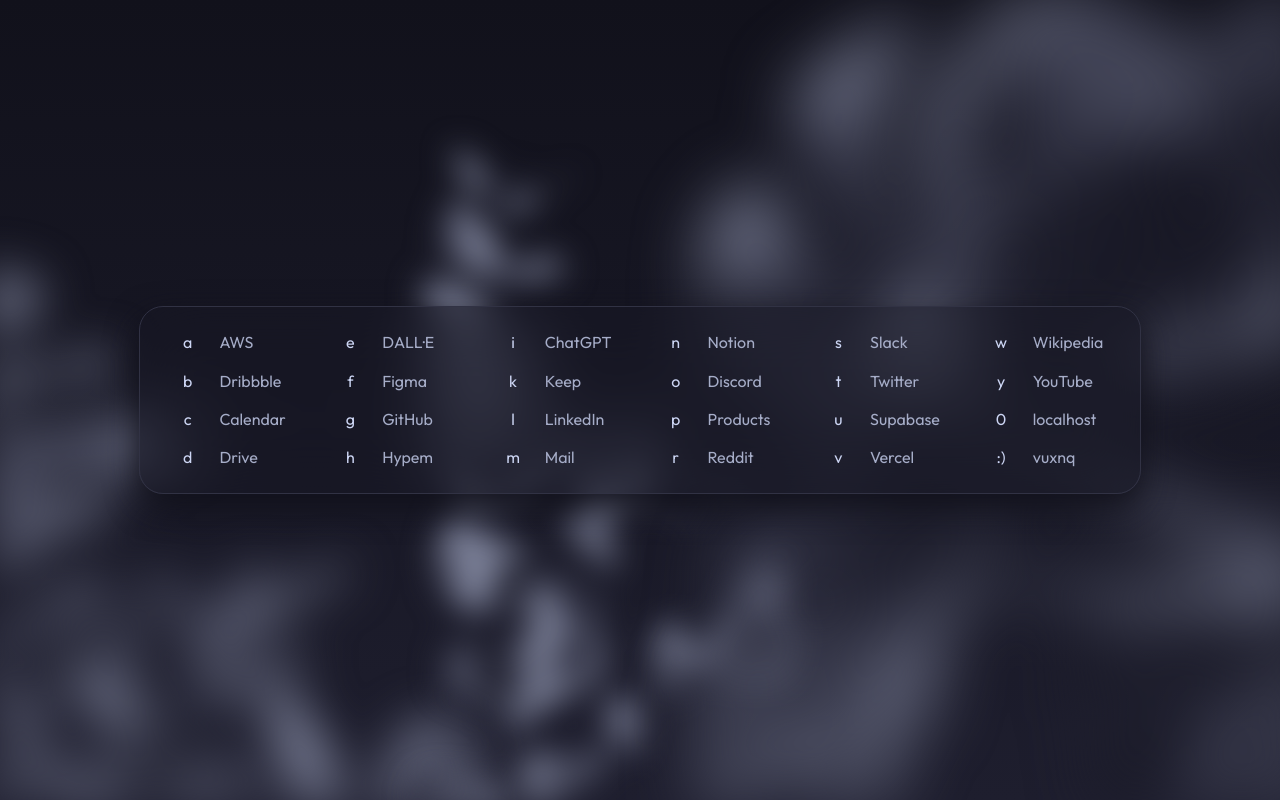
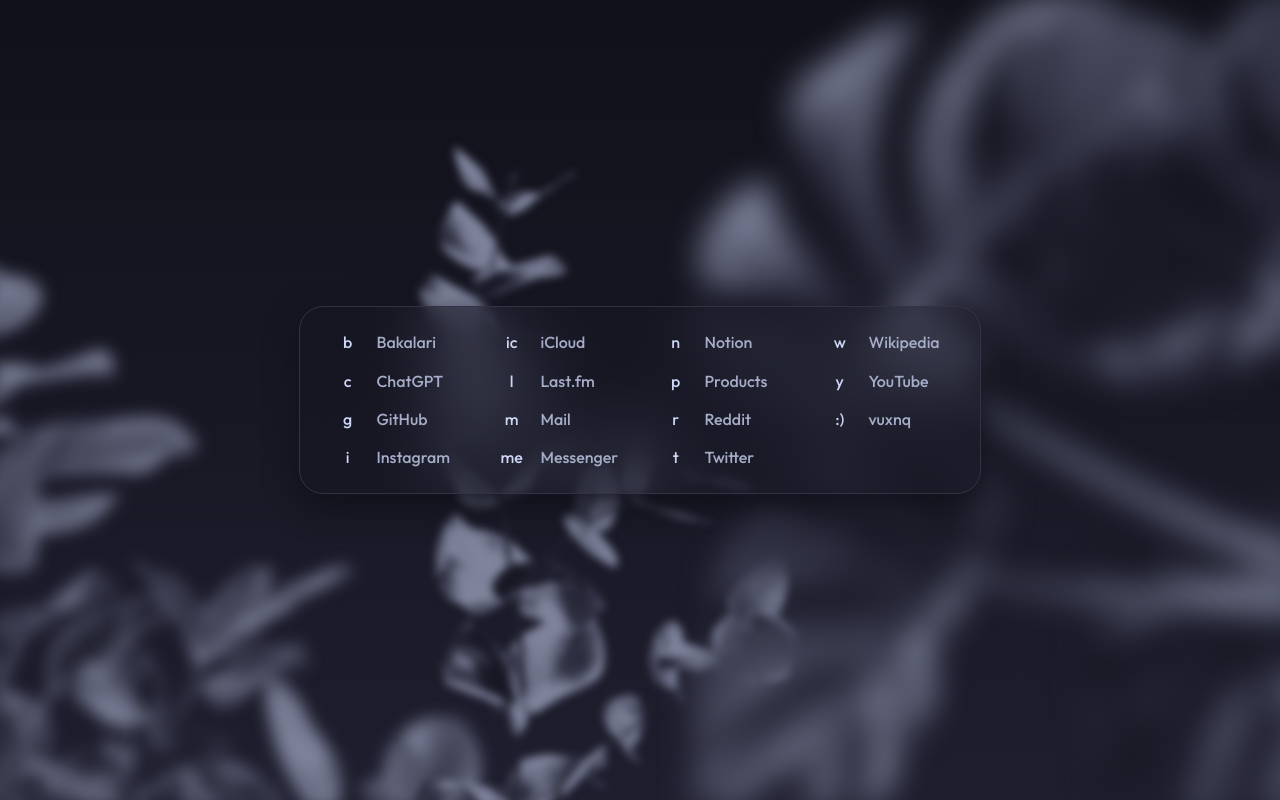
Before and after one commit to vuxnq/tilde, a plain HTML site: page index.html in a window 1280 px wide. Drawn offline with Linux system fonts and the light colour scheme.

Commit message:
personalised links

```diff
--- a/index.html
+++ b/index.html
@@ -33,67 +33,8 @@
   };
 
   const COMMANDS = new Map([
-    [
-      'a',
-      {
-        name: 'AWS',
-        suggestions: [
-          'a/cognito/v2/idp/user-pools',
-          'a/dynamodbv2#item-explorer',
-        ],
-        url: 'https://us-west-2.console.aws.amazon.com/console/home',
-      },
-    ],
-    [
-      'b',
-      {
-        name: 'Dribbble',
-        searchTemplate: '/search/{}',
-        suggestions: [
-          'b/shots/popular/product-design',
-          'b/shots/popular/web-design',
-        ],
-        url: 'https://dribbble.com/shots/popular',
-      },
-    ],
-    [
-      'c',
-      {
-        name: 'Calendar',
-        searchTemplate: '/calendar/u/0/r/search?q={}',
-        suggestions: ['c/calendar/u/1/r', 'c/calendar/u/2/r'],
-        url: 'https://calendar.google.com/calendar/u/0/r',
-      },
-    ],
-    [
-      'd',
-      {
-        name: 'Drive',
-        searchTemplate: '/drive/u/0/search?q={}',
-        suggestions: ['d/drive/u/1/my-drive', 'd/drive/u/2/my-drive'],
-        url: 'https://drive.google.com/drive/u/0/my-drive',
-      },
-    ],
-    [
-      'e',
-      {
-        name: 'DALL·E',
-        suggestions: ['e/history', 'e/collections'],
-        url: 'https://labs.openai.com/',
-      },
-    ],
-    [
-      'f',
-      {
-        name: 'Figma',
-        suggestions: [
-          'f/file/new',
-          'f/file/new?editor_type=whiteboard',
-          'f/community',
-        ],
-        url: 'https://www.figma.com/files/recent',
-      },
-    ],
+    ['b', { name: 'Bakalari', url: 'https://oa-poruba.bakalari.cz', },],
+    ['c', { name: 'ChatGPT', url: 'https://chat.openai.com/chat' }],
     [
       'g',
       {
@@ -108,59 +49,20 @@
         url: 'https://github.com',
       },
     ],
-    [
-      'h',
-      {
-        name: 'Hypem',
-        searchTemplate: '/search/{}',
-        suggestions: ['h/stack', 'h/mixes', 'h/popular/lastweek', 'h/tags'],
-        url: 'https://hypem.com/popular',
-      },
-    ],
-    ['i', { name: 'ChatGPT', url: 'https://chat.openai.com/chat' }],
-    [
-      'k',
-      {
-        name: 'Keep',
-        searchTemplate: '/u/0/#search/text={}',
-        suggestions: ['k/u/1', 'k/u/2'],
-        url: 'https://keep.google.com/u/0',
-      },
-    ],
-    [
-      'l',
-      {
-        name: 'LinkedIn',
-        searchTemplate: '/search/results/all/?keywords={}',
-        suggestions: ['l/in/me/', 'l/messaging', 'l/jobs'],
-        url: 'https://www.linkedin.com/feed/',
-      },
-    ],
-    [
-      'm',
-      {
-        name: 'Mail',
-        suggestions: ['m/u/1/inbox', 'm/u/2/inbox'],
-        url: 'https://mail.proton.me/u/0/inbox',
-      },
-    ],
+    ['i', { name: 'Instagram', url: 'https://instagram.com', },],
+    ['ic', { name: 'iCloud', url: 'https://icloud.com', },],
+    ['l', { name: 'Last.fm', url: 'https://www.last.fm/user/vuxnq', },],
+    ['m', { name: 'Mail', url: 'https://mail.google.com/mail/u/0/#inbox', },],
+    ['me', { name: 'Messenger', url: 'https://messenger.com', },],
     [
       'n',
       {
         name: 'Notion',
         suggestions: [
-          'n/7c11e98c9c504ec2aa106dae83c6b803#todo',
-          'n/03aac6c591aa435b90f5c9b007409af3#study',
+          'n/school-459497d4432a4cc28d515e09ad39587f',
+          'n/computer-713b56fd8481442eba22a53b5ad7bb85',
         ],
         url: 'https://www.notion.so',
-      },
-    ],
-    [
-      'o',
-      {
-        name: 'Discord',
-        suggestions: ['o/channels/803833399684628520#friends'],
-        url: 'https://discord.com/channels/@me',
       },
     ],
     [
@@ -180,18 +82,9 @@
         suggestions: [
           'r/r/webdev',
           'r/r/startpages',
-          'r/r/onebag',
-          'r/r/fujix',
+          'r/r/unixporn',
         ],
         url: 'https://www.reddit.com',
-      },
-    ],
-    [
-      's',
-      {
-        name: 'Slack',
-        suggestions: ['s/client/T09M5UWSV#shiftnudge'],
-        url: 'https://app.slack.com',
       },
     ],
     [
@@ -199,20 +92,7 @@
       {
         name: 'Twitter',
         searchTemplate: '/search?q={}',
-        suggestions: [
-          't/explore/tabs/trending',
-          't/hashtag/buildinpublic?f=live',
-        ],
         url: 'https://twitter.com/home',
-      },
-    ],
-    ['u', { name: 'Supabase', url: 'https://app.supabase.com/projects' }],
-    [
-      'v',
-      {
-        name: 'Vercel',
-        suggestions: ['v/dashboard/activity', 'v/dashboard/usage'],
-        url: 'https://vercel.com/dashboard',
       },
     ],
     [
@@ -230,16 +110,7 @@
         name: 'YouTube',
         searchTemplate: '/results?search_query={}',
         suggestions: ['y/trending', 'y/music', 'y/gaming', 'y/sports'],
-        url: 'https://youtube.com/feed/subscriptions',
-      },
-    ],
-    [
-      '0',
-      {
-        name: 'localhost',
-        searchTemplate: ':{}',
-        suggestions: ['0 54323', '0 8000'],
-        url: 'http://localhost:3000',
+        url: 'https://youtube.com',
       },
     ],
     [':)', { name: 'vuxnq', url: 'https://vuxnq.me' }],
@@ -253,6 +124,7 @@
   }
 
   :root {
+    --accent: #96a3f3;
     --opacity: #18182588;
     --edge: #313244;
     --color-background-light: #1e1e2e;
@@ -264,12 +136,12 @@
       Ubuntu, Roboto, Noto, Segoe UI, Arial, sans-serif;
     --font-size-1: 1rem;
     --font-size-2: 3rem;
-    --font-size-base: clamp(16px, 1.2vw, 18px);
+    --font-size-base: clamp(16px, 1.2vw, 20px);
     --font-weight-bold: 700;
-    --font-weight-normal: 400;
+    --font-weight-normal: 500;
     --line-height-base: 1.4;
     --space-1: 0.5rem;
-    --space-2: 1rem;
+    --space-2: 0.5rem;
     --space-3: 4rem;
     --transition-speed: 200ms;
   }
@@ -278,6 +150,7 @@
     background: linear-gradient(var(--color-background), var(--color-background-light));
     color: var(--color-text);
     font-family: var(--font-family);
+    font-weight: var(--font-weight-normal);
     font-size: var(--font-size-base);
     line-height: var(--line-height-base);
   }
@@ -315,11 +188,19 @@
 
     .name {
       color: var(--color-text-subtle);
-      transition: color var(--transition-speed);
+      transition: var(--transition-speed);
+      padding-inline: 5px;
+      border-radius: 5px;
     }
 
     .command:where(:focus, :hover) .name {
-      color: var(--color-text);
+      color: var(--color-background);
+      background-color: var(--color-text);
+    }
+
+    .command:where(:active) .name {
+      color: var(--accent);
+      transition: .1s;
     }
 
     @media (min-width: 500px) {
@@ -340,13 +221,6 @@
       .commands {
         columns: 4;
         max-width: 40rem;
-      }
-    }
-
-    @media (min-width: 1200px) {
-      .commands {
-        columns: 6;
-        max-width: 60rem;
       }
     }
   </style>
@@ -796,20 +670,20 @@
   #background :nth-child(1) {
     animation-delay: 0.1s;
     left: -1vw;
-    filter: blur(24px)
+    filter: blur(8px)
   }
 
   #background :nth-child(2) {
     left: 0;
     right: 0;
     margin-inline: auto;
-    filter: blur(16px)
+    filter: blur(4px)
   }
 
   #background :nth-child(3) {
     animation-delay: 0.2s;
     right: -2vw;
-    filter: blur(32px)
+    filter: blur(16px)
   }
 
   commands-component {
```
